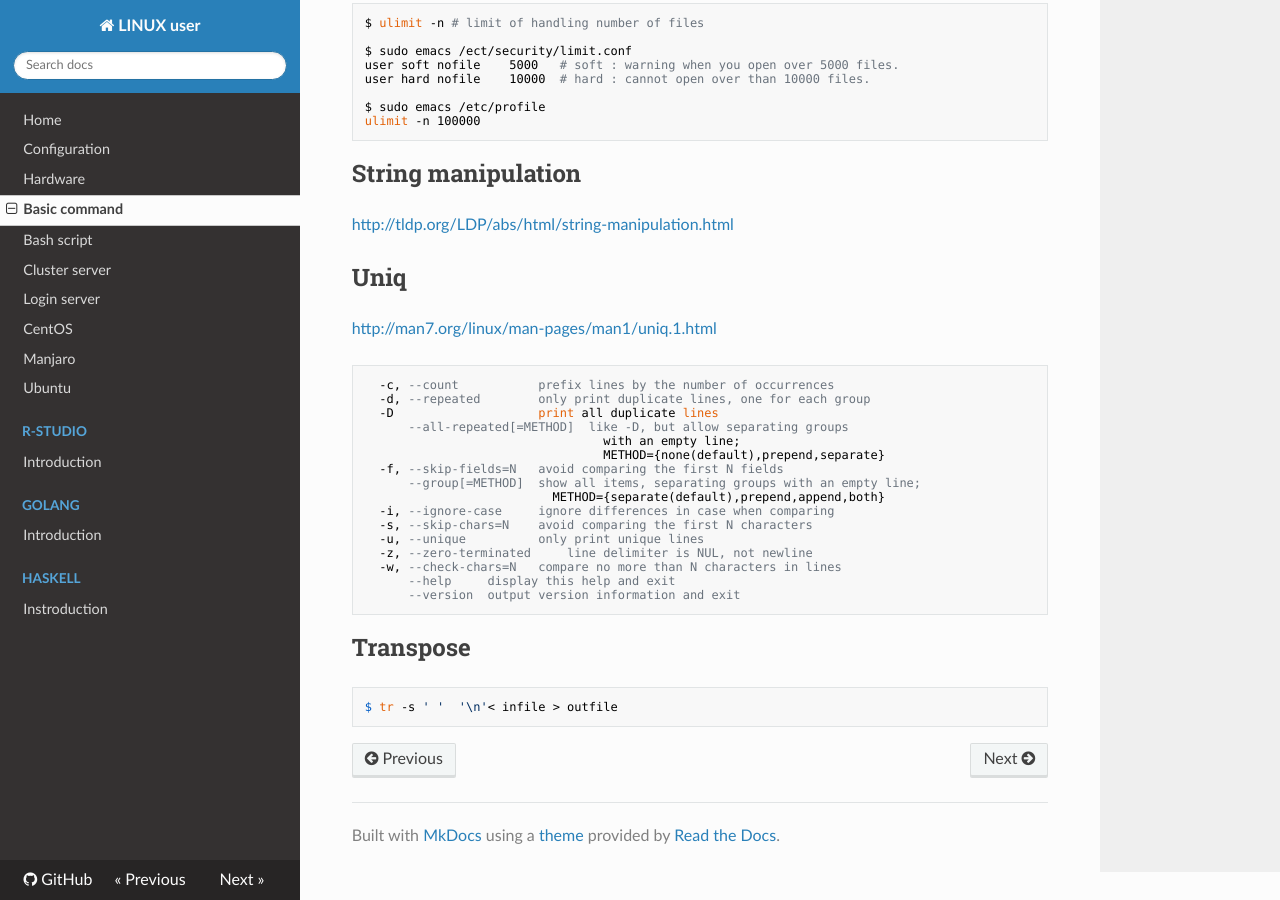
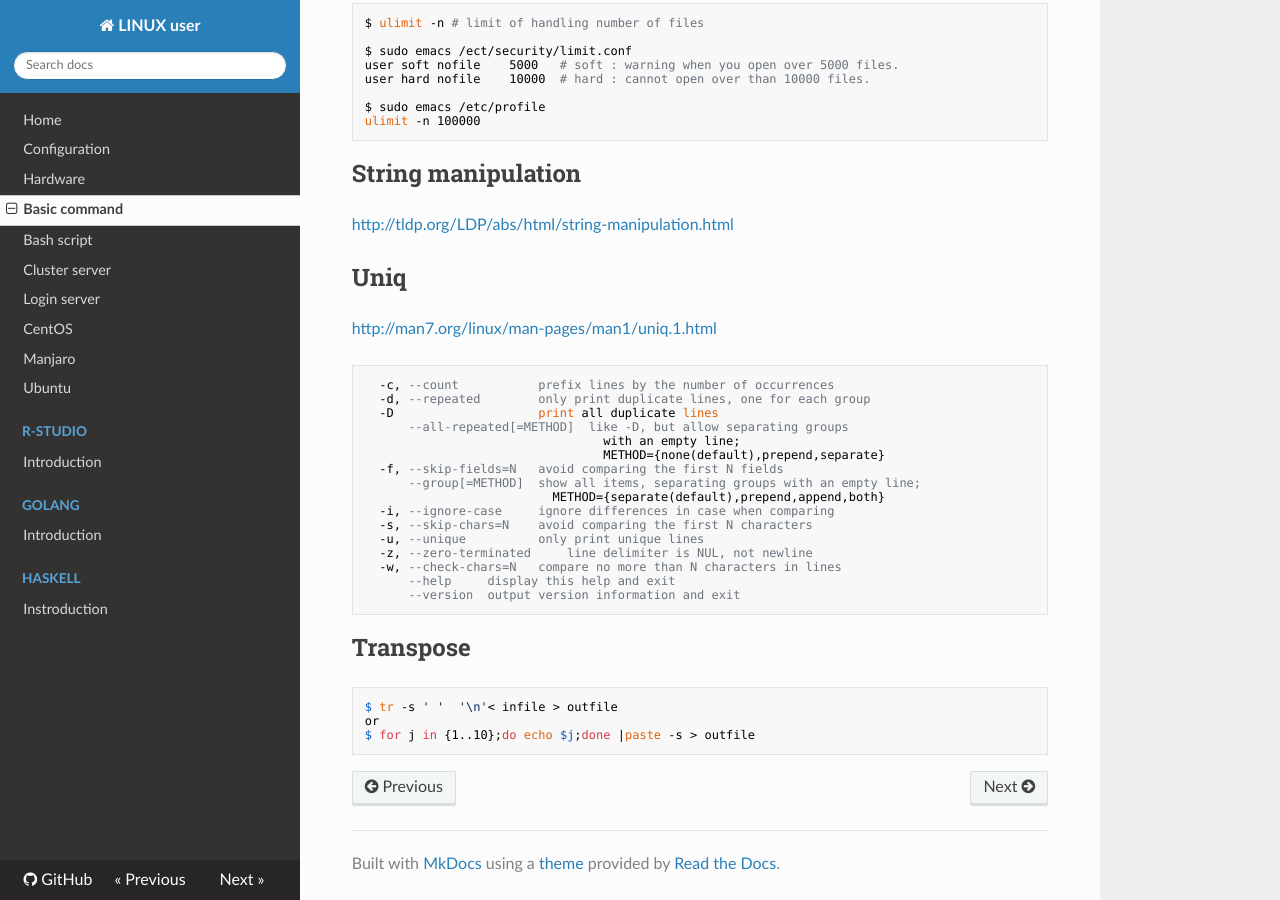
Before and after one commit to WonyoungCho/LINUX, an MkDocs documentation site: the page built from docs/basic_comm.md, in a window 1280 px wide and 900 px high, scrolled down 4462 px. Built offline with MkDocs 1.6.1, drawn with Linux system fonts in a browser that asks for light colours; nearby versions of some CDN libraries; old or Windows-style settings are respelled for this version of MkDocs.

Commit message:
Update basic_comm.md

````diff
--- a/docs/basic_comm.md
+++ b/docs/basic_comm.md
@@ -237,4 +237,6 @@ ulimit -n 100000
 ## Transpose
 ```
 $ tr -s ' '  '\n'< infile > outfile
+or
+$ for j in {1..10};do echo $j;done |paste -s > outfile
 ```
````
